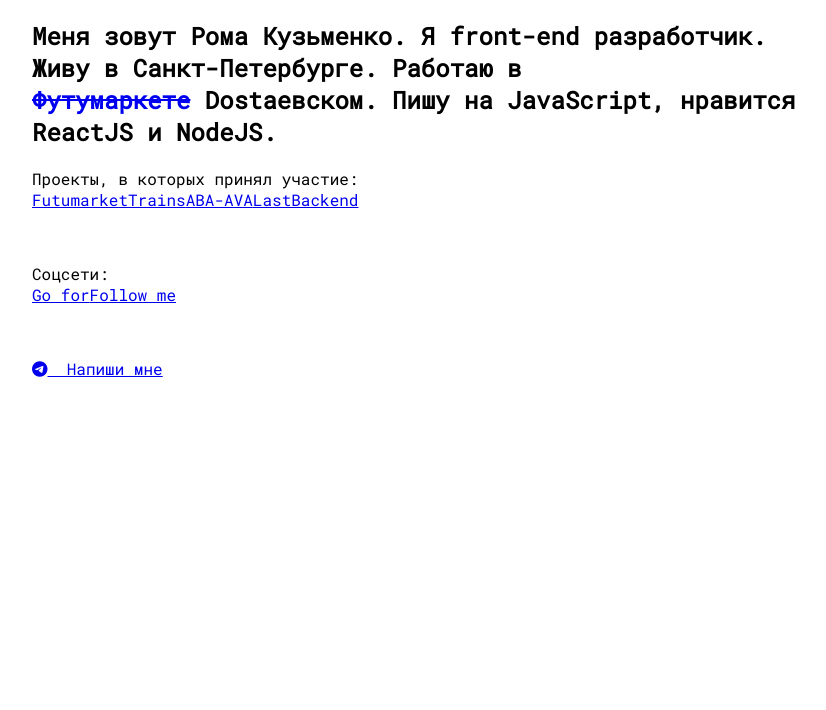
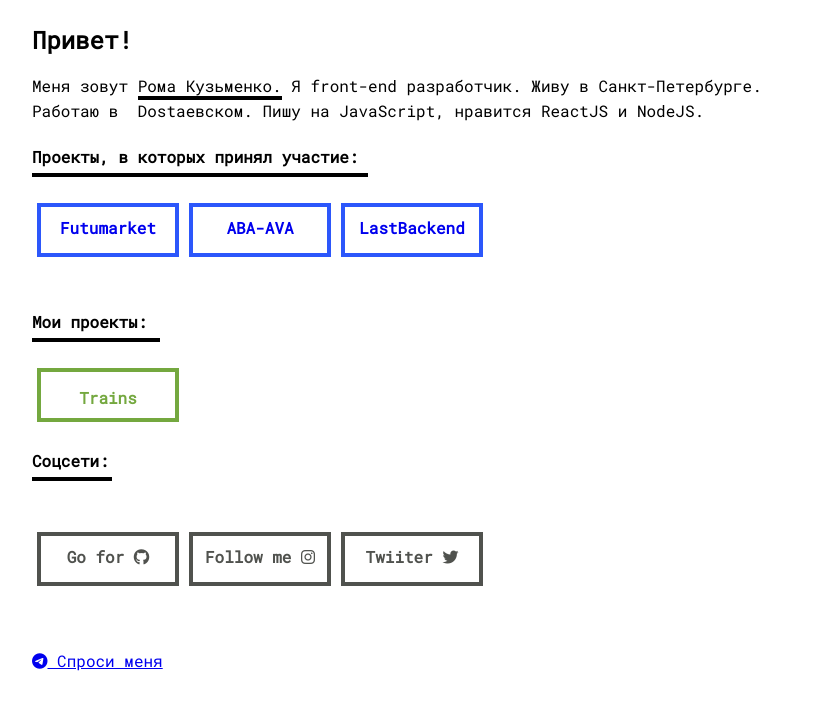
Before and after one commit to Kuzmrom7/kuzmrom7.github.io, a React (Create React App) app: page / in a window 1280 px wide. Shown: the top 710 px of the page, without its empty margins (208-1034 px from the left). Built offline with nearby package versions, Linux system fonts and the light colour scheme.

Commit message:
redisign

```diff
--- a/src/App.css
+++ b/src/App.css
@@ -5,6 +5,7 @@
 }
 
 .wrap {
+  display: flex;
   max-width: 800px;
   margin: 0 auto;
   padding: 0 32px;
@@ -12,4 +13,102 @@
 
 .about {
   margin-bottom: 44px;
+  line-height: 25px;
 }
+
+.btn {
+  color: #2c57fb;
+  font-weight: bold;
+  padding: 8px 2px;
+  text-align: center;
+  border: 4px solid #2c57fb;
+  text-decoration: none;
+  width: 130px;
+  height: 30px;
+  cursor: pointer;
+}
+
+.btn:hover {
+  box-shadow: 3px 4px 0px #4e57ef;
+}
+
+.btn-my {
+  color: rgb(116, 168, 63);
+  font-weight: bold;
+  padding: 8px 2px;
+  text-align: center;
+  border: 4px solid rgb(116, 168, 63);
+  text-decoration: none;
+  width: 130px;
+  height: 30px;
+  cursor: pointer;
+}
+
+.btn-my:hover {
+  box-shadow: 3px 4px 0px rgb(116, 168, 63);
+}
+
+.btn-net {
+  color: rgb(80, 82, 78);
+  font-weight: bold;
+  padding: 8px 2px;
+  text-align: center;
+  border: 4px solid rgb(80, 82, 78);
+  text-decoration: none;
+  width: 130px;
+  height: 30px;
+  cursor: pointer;
+}
+
+.btn-net:hover {
+  box-shadow: 3px 4px 0px rgb(80, 82, 78);
+}
+
+.btn > a {
+  text-decoration: none;
+}
+
+.btn-my > a {
+  text-decoration: none;
+}
+
+.btn-net > a {
+  text-decoration: none;
+}
+
+.project-list {
+  display: flex;
+}
+
+.project-list div {
+  margin: 5px;
+}
+
+.text {
+  color: rgb(116, 168, 63);
+}
+
+.text-net {
+  color: rgb(80, 82, 78);
+}
+
+.text-underline {
+  width: 21em;
+  padding-bottom: 4px;
+  border-bottom: 4px solid black;
+}
+.text-underline__mod {
+  width: 8em;
+  padding-bottom: 4px;
+  border-bottom: 4px solid black;
+}
+
+.text-underline__net {
+  width: 5em;
+  padding-bottom: 4px;
+  border-bottom: 4px solid black;
+}
+.text-name {
+  width: 21em;
+  border-bottom: 4px solid black;
+}
--- a/src/components/Personal.jsx
+++ b/src/components/Personal.jsx
@@ -1,56 +1,97 @@
 import React from 'react';
+
+const projectList = [
+  {
+    name: 'Futumarket',
+    link: 'https://futumarket.com',
+  },
+  {
+    name: 'ABA-AVA',
+    link: 'https://aba-ava.com',
+  },
+  {
+    name: 'LastBackend',
+    link: 'https://lastbackend.com',
+  },
+];
+
+const myProject = [
+  {
+    name: 'Trains',
+    link: 'https://russia-trains.herokuapp.com',
+  },
+];
 
 const Personal = _ => (
   <div className="about">
-    <h2>
-      Меня зовут Рома Кузьменко. Я front-end разработчик. Живу в Санкт-Петербурге. Работаю в{' '}
-      <a
-        href="https://futumarket.com"
-        target="_blank"
-        style={{ textDecoration: 'line-through' }}
-        rel="noopener noreferrer">
-        Футумаркете
-      </a>
-      &nbsp;Dostaевском. Пишу на JavaScript, нравится ReactJS и NodeJS.
-    </h2>
+    <h2>Привет!</h2>
+    Меня зовут <span className="text-name">Рома Кузьменко.</span> Я front-end разработчик. Живу в
+    Санкт-Петербурге. Работаю в &nbsp;Dostaевском. Пишу на JavaScript, нравится ReactJS и NodeJS.
+    <br />
+    <div>
+      <h4 className="text-underline"> Проекты, в которых принял участие:</h4>
+    </div>
+    <div className="project-list">
+      {projectList.map((item, index) => (
+        <div className="btn">
+          <a key={index} href={item.link} target="_blank" rel="noopener noreferrer">
+            <span>{item.name}</span>
+          </a>
+        </div>
+      ))}
+    </div>
+    <br />
+    <p>
+      <div>
+        <h4 className="text-underline__mod"> Мои проекты: </h4>
+      </div>
 
-    <p className="has-text-centered">
-      Проекты, в которых принял участие: <br />
-      <a href="https://futumarket.com/" target="_blank" rel="noopener noreferrer">
-        <span>Futumarket</span>
-      </a>
-      <a href="https://russia-trains.herokuapp.com/" target="_blank" rel="noopener noreferrer">
-        <span>Trains</span>
-      </a>
-      <a href="https://aba-ava.com/" target="_blank" rel="noopener noreferrer">
-        <span>ABA-AVA</span>
-      </a>
-      <a href="https://lastbackend.com/" target="_blank" rel="noopener noreferrer">
-        <span>LastBackend</span>
-      </a>
+      <div className="project-list">
+        {myProject.map((item, index) => (
+          <div className="btn-my">
+            <a key={index} href={item.link} target="_blank" rel="noopener noreferrer">
+              <div className="text">{item.name}</div>
+            </a>
+          </div>
+        ))}
+      </div>
+    </p>
+    <p>
+      <h4 className="text-underline__net"> Соцсети: </h4>
+
+      <br />
+      <div className="project-list">
+        <div className="btn-net">
+          <a href="https://github.com/Kuzmrom7" target="_blank" rel="noopener noreferrer">
+            <span className="text-net">
+              Go for <i className="fab fa-github" />
+            </span>
+          </a>
+        </div>
+        <div className="btn-net">
+          <a
+            href="https://www.instagram.com/roma.kuzmenko"
+            target="_blank"
+            rel="noopener noreferrer">
+            <span className="text-net">
+              Follow me <i className="fab fa-instagram" />
+            </span>
+          </a>
+        </div>
+
+        <div className="btn-net">
+          <a href="https://twitter.com/kuzmrom7" target="_blank" rel="noopener noreferrer">
+            <span className="text-net">
+              Twiiter <i className="fab fa-twitter" />
+            </span>
+          </a>
+        </div>
+      </div>
     </p>
     <br />
     <p>
-      Соцсети:
-      <br />
-      <a href="https://github.com/Kuzmrom7" target="_blank" rel="noopener noreferrer">
-        <span>Go for</span>
-        <span>
-          <i />
-        </span>
-      </a>
-      <a href="https://www.instagram.com/roma.kuzmenko" target="_blank" rel="noopener noreferrer">
-        <span>Follow me</span>
-        <span>
-          <i />
-        </span>
-      </a>
-    </p>
-
-    <br />
-    <p>
       <a target="_blank" rel="noopener noreferrer" href="https://t.me/RomanKuzmenko">
-        <i className="fab fa-telegram" /> &nbsp;Напиши мне
+        <i className="fab fa-telegram" /> Спроси меня
       </a>
     </p>
   </div>
```
Also changed, not shown: src/Card.jsx (deleted, +0 -45 lines).
